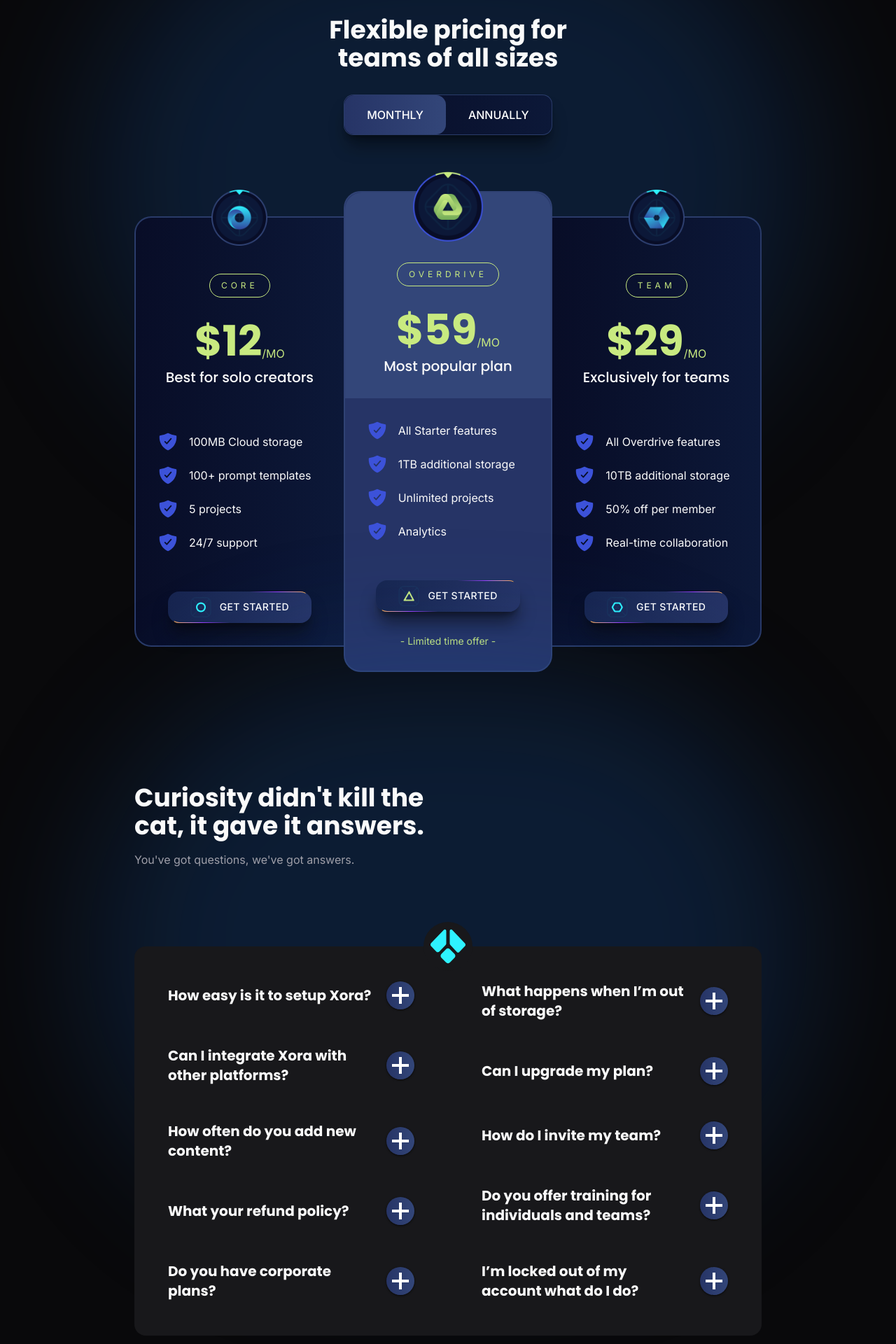
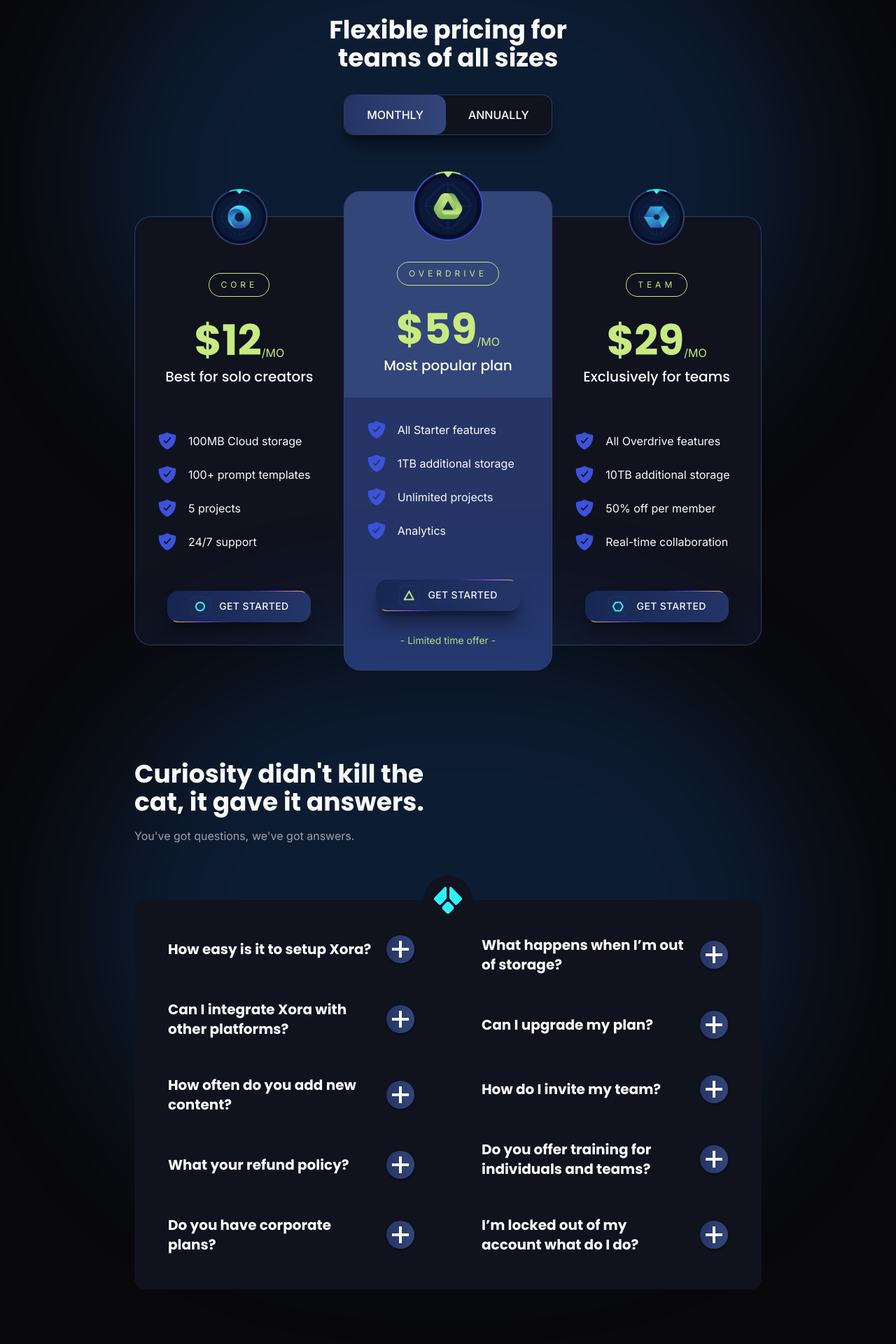
Before and after one commit to Micheal-Repo/xora, a Next.js app: page / in a window 1280 px wide. Shown: the part 1520-3440 px from the top of the page at 70% size. Built offline with nearby package versions, Linux system fonts and the light colour scheme.

Commit message:
testimonials

```diff
--- a/other/Html/index.html
+++ b/other/Html/index.html
@@ -41,6 +41,7 @@
     .s3  { background: #334679; }
     .s4  { background: #1959AD; }
     .s5  { background: #263466; }
+    .alt  { background: hsla(233,30%,9%,1); }
     .s6  { background: hsla(225,55%,20%,1); }
     .secondary{ background: oklch(0.21 0.006 285.885); }
     .black { background: #000000; }
@@ -96,6 +97,7 @@
     <div class="box s4">s4<br>#1959AD</div>
     <div class="box s5">s5<br>#263466</div>
     <div class="box secondary">secondary<br>#263466</div>
+    <div class="box alt">alt<br>#263466</div>
     <div class="box black">black<br>#000000</div>
     <div class="box black-100">black-100<br>#05091D</div>
   </div>
--- a/src/app/globals.css
+++ b/src/app/globals.css
@@ -158,7 +158,7 @@
   --p3: #C8EA80;
   --p4: #EAEDFF;
   --p5: #C4CBF5;
-  --s1: #080D27;
+  --s1: hsla(233,30%,9%,1);
   --s2: #0C1838;
   --s3: #334679;
   --s4: #1959AD;
@@ -257,7 +257,7 @@
 }
 
 .bg-sp{
-  @apply bg-gradient-to-r from-s1 to-s2
+  @apply bg-s1
 }
 
   .scroll-hide::-webkit-scrollbar {
--- a/src/section/faq.tsx
+++ b/src/section/faq.tsx
@@ -23,7 +23,7 @@
   return (
     <ScrollElement name={navLink[2].link}>
 
-      <section className="w-screen relative z-30 section-p mt-[2rem]">
+      <section className="w-screen relative z-30 section-p ">
         <Gradient />
         <div className="relative z-20 container text-left">
           <Title className="text-left">Curiosity didn't kill the cat, it gave it answers.</Title>
@@ -49,22 +49,22 @@
             transition={ {
               duration: 0.5,
             }}
-            className="relative mt-28 relative grid md:grid-cols-2 grid-cols-1">
-            <div className="absolute left-1/2 -translate-x-1/2 w-[70px] h-[70px] flex justify-center items-center  -top-[35px] rounded-full bg-card">
+            className="relative mt-20 relative grid md:grid-cols-2 grid-cols-1">
+            <div className="absolute left-1/2 -translate-x-1/2 w-[70px] h-[70px] flex justify-center items-center  -top-[35px] rounded-full bg-sp">
 
               <Image
                 src="/images/faq-logo.svg"
                 alt="logo"
-                width={50}
-                height={50}
+                width={40}
+                height={40}
 
                 />
             </div>
-            <div className="bg-card  md:rounded-l-2xl rounded-t-2xl px-4 sm:px-6 md:py-6 pt-14">
+            <div className="bg-sp  md:rounded-l-2xl rounded-t-2xl px-4 sm:px-6 md:py-6 pt-14">
 
               <FaqItems first={true} />
             </div>
-            <div className="bg-card md:rounded-r-2xl max-md:rounded-b-2xl px-4 sm:px-6 md:py-6 pb-6">
+            <div className="bg-sp  md:rounded-r-2xl max-md:rounded-b-2xl px-4 sm:px-6 md:py-6 pb-6">
 
               <FaqItems />
             </div>
--- a/src/section/pricing.tsx
+++ b/src/section/pricing.tsx
@@ -152,10 +152,10 @@
           delay: id * 0.2
         }}
         className={cn(
-          "w-full max-md:border-2 max-md:rounded-3xl border-sp relative bg-sp relative",
+          "w-full max-md:border max-md:rounded-3xl border-sp relative bg-sp relative",
           id === 1
-          ? "border-2 rounded-3xl bg-s5": id === 0
-          ? "border-l-2 border-y-2 rounded-l-3xl": "border-y-2 border-r-2 rounded-r-3xl"
+          ? "border rounded-3xl bg-s5": id === 0
+          ? "border-l border-y rounded-l-3xl": "border-y border-r rounded-r-3xl"
         )}
         >
 
```
